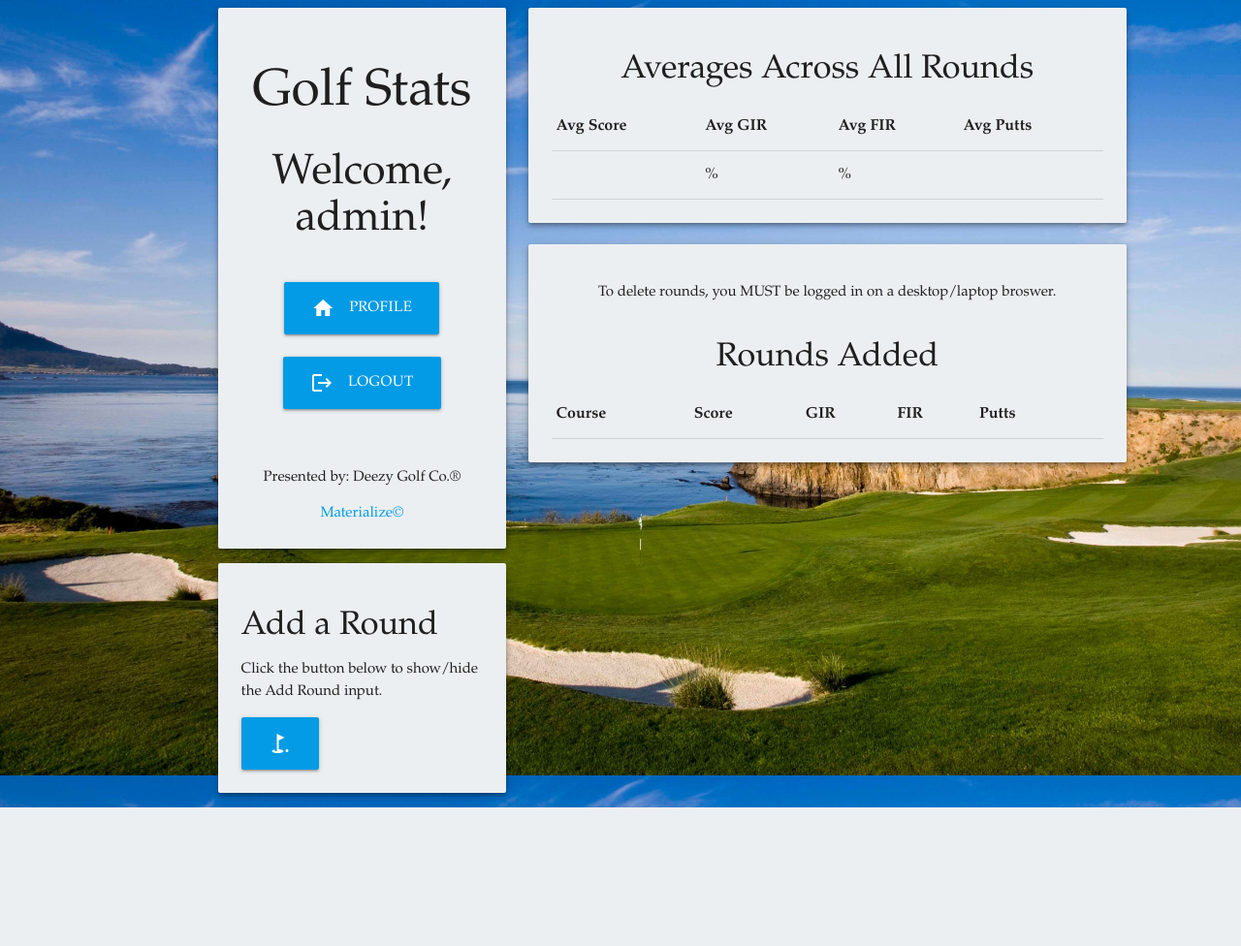
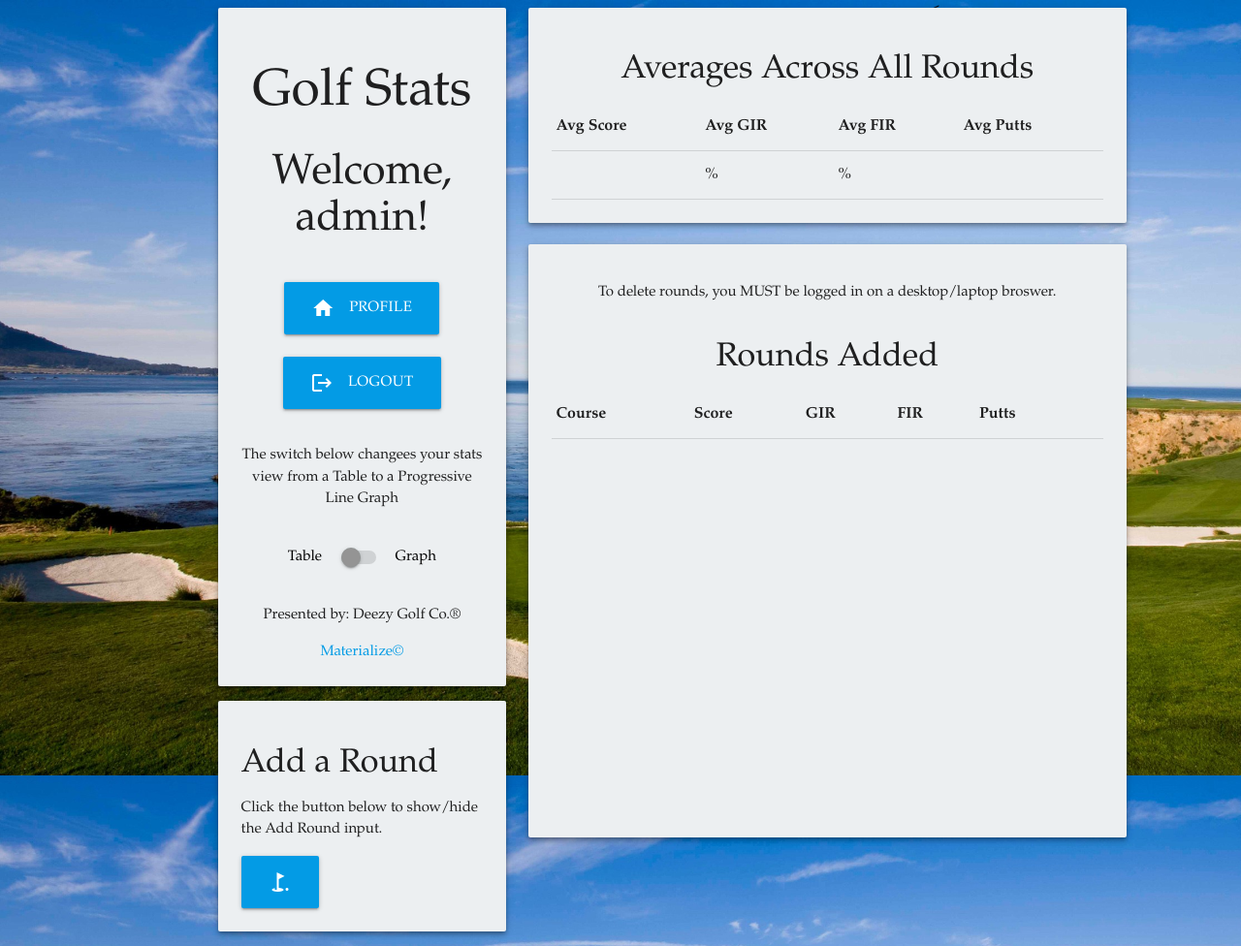
Before and after one commit to dondco36/golfapp, a Django app: page / in a window 1280 px wide. Shown: the whole page at 97% size. Before the commit the page ends 833 px from the top, so only its background shows below. Run offline with Django 3.2, Linux system fonts and the light colour scheme; a user stored in the database is signed in; data comes from the database, SQL or seed files in the repository; both versions use the stored data as it was after the commit; lists and menus that the app fills with data are empty.

Commit message:
Scroll bar

```diff
--- a/static/GolfStatsApp/style.css
+++ b/static/GolfStatsApp/style.css
@@ -16,6 +16,25 @@ html {
     font-family: Palatino, Trebuchet, serif;
 }
 
+.switch label input[type=checkbox]:checked+.lever {
+    /* background-color: #29b6f6; */
+    background-color: #039be5;
+}
+
+.switch label input[type=checkbox]:checked+.lever:after {
+    /* background-color: #039be5; */
+    background-color: #81d4fa;
+}
+
+input[type=text]:not(.browser-default):focus:not([readonly]) {
+    border-bottom: 1px solid #039be5;
+    box-shadow: 0 1px 0 0 #039be5;
+}
+
+/* .blue {
+    color: #039be5;
+} */
+
 /* nav {
     background-color: #757575;
     color: black;
@@ -28,3 +47,30 @@ html {
 /* footer {
     position: fixed;
 } */
+
+@media (min-width: 992px) {
+    /* header {
+        position: sticky;
+        z-index: 1;
+    } */
+
+    .scroll {
+        overflow: auto;
+        height: 564px;
+        width: 100%;
+    }
+
+    .scroll::-webkit-scrollbar {
+        width: 10px;
+    }
+
+    .scroll::-webkit-scrollbar-track {
+        background: #039be5;
+        border-radius: 5px;
+    }
+
+    .scroll::-webkit-scrollbar-thumb {
+        background: #81d4fa;
+        border-radius: 5px;
+    }
+}
--- a/templates/home.html
+++ b/templates/home.html
@@ -43,14 +43,16 @@
                                 <br>
                                 <br>
                                 <!-- <p>The switch below turns on a Graphical view of your statistics. Give it a try!</p> -->
-                                <!-- <div class="switch">
-                                    <label>
-                                        No Graph
-                                        <input type="checkbox">
+                                <div class="switch">
+                                    <p>The switch below changees your stats view from a Table to a Progressive Line Graph</p>
+                                    <br>
+                                    <label style="color:black; font-size:15px;"><strong>
+                                        Table
+                                        <input disabled type="checkbox">
                                         <span class="lever"></span>
                                         Graph
-                                    </label>
-                                </div> -->
+                                    </strong></label>
+                                </div>
                                 <!-- <a class="waves-effect waves-light btn-large light-blue darken-1 hoverable" href="#">Table/Graph</a> -->
                             </div>
                         </div>
@@ -69,34 +71,34 @@
                             <br>
                             <div class="input-field">
                                 <input id="course" type="text" class="validate" v-model="course">
-                                <label for="course">Course Name</label>
+                                <label style="color:#9e9e9e;" for="course">Course Name</label>
                             </div>
                             <div class="input-field">
                                 <input id="par" type="text" class="validate" v-model="par">
-                                <label for="par">Par for the Course</label>
+                                <label style="color:#9e9e9e;" for="par">Par for the Course</label>
                             </div>
                             <div class="input-field">
                                 <input id="yourScore" type="text" class="validate" v-model="score">
-                                <label for="yourScore">Your Score</label>
+                                <label style="color:#9e9e9e;" for="yourScore">Your Score</label>
                             </div>
                             <div class="input-field">
                                 <input id="gir" type="text" class="validate" v-model="greens">
-                                <label for="gir">Greens in Regulation</label>
+                                <label style="color:#9e9e9e;" for="gir">Greens in Regulation</label>
                             </div>
                             <div class="input-field">
                                 <input id="totalFairways" type="text" class="validate" v-model="total_fairways">
-                                <label for="totalFairways">Total Course Fairways</label>
+                                <label style="color:#9e9e9e;" for="totalFairways">Total Course Fairways</label>
                             </div>
                             <div class="input-field">
                                 <input id="fir" type="text" class="validate" v-model="fairways_hit">
-                                <label for="fir">Fairways Hit in Regulation</label>
+                                <label style="color:#9e9e9e;" for="fir">Fairways Hit in Regulation</label>
                             </div>
                             <div class="input-field">
                                 <input id="totalPutts" type="text" class="validate" v-model="putts">
-                                <label for="totalPutts">Putts</label>
+                                <label style="color:#9e9e9e;" for="totalPutts">Putts</label>
                             </div>
                             <br>
-                            <button class="waves-effect waves-light btn-large light-blue darken-1 hoverable" @click="addRound"><i class="material-icons">sports_golf</i>Add Round</button>
+                            <button class="waves-effect waves-light btn-large light-blue darken-1 hoverable" v-on:click="showAddRound = false" @click="addRound"><i class="material-icons">sports_golf</i>Add Round</button>
                         </div>
                     </div>
                 </div>
@@ -128,6 +130,7 @@
 
                 <div class="col s12 m12 l6 push-l2" id='rounds'>
                     <div class="card-panel blue-grey lighten-5 z-depth-2">
+                        <div class="scroll">
                             <table class="bordered">
                             <caption><h4>Rounds Added</h4></caption>
                             <p class="center">To delete rounds, you MUST be logged in on a desktop/laptop broswer.</p>
@@ -148,6 +151,7 @@
                                     <td><button class="waves-effect waves-light red darken-1 btn-floating hide-on-med-and-down" @click="deleteRound(round)"><i class="material-icons left">delete</i></button></td>
                                 </tr>
                             </table>
+                        </div>
                     </div>
                 </div>
 
@@ -176,7 +180,7 @@
     <script src="https://unpkg.com/vue"></script>
     <script src="https://unpkg.com/axios/dist/axios.min.js"></script>
     <script src="https://cdnjs.cloudflare.com/ajax/libs/materialize/1.0.0/js/materialize.min.js"></script>
-    <script>src="https://cdn.jsdelivr.net/npm/package@version/file"</script>
+    <<script src="https://cdn.jsdelivr.net/npm/chart.js"></script>
     <script>
         let vm = new Vue({
             el: '#app',
@@ -202,7 +206,18 @@
             },
             methods: {
 
-                // chart
+                // roundChart: function () {
+                //     axios ({
+                //         method: 'get',
+                //         url: 'api/v1/'
+                //     }).then(response => {
+                //         this.rounds = response.data.filter(round => round.user === {{ user.id }})
+
+                //     let chart = new Chart(ctx, {
+
+                //     })
+                //     })
+                // },
 
                 getRounds: function () {
                     axios({
```
Also changed, not shown: db.sqlite3. Lines whose indentation alone changed are shown as unchanged.
